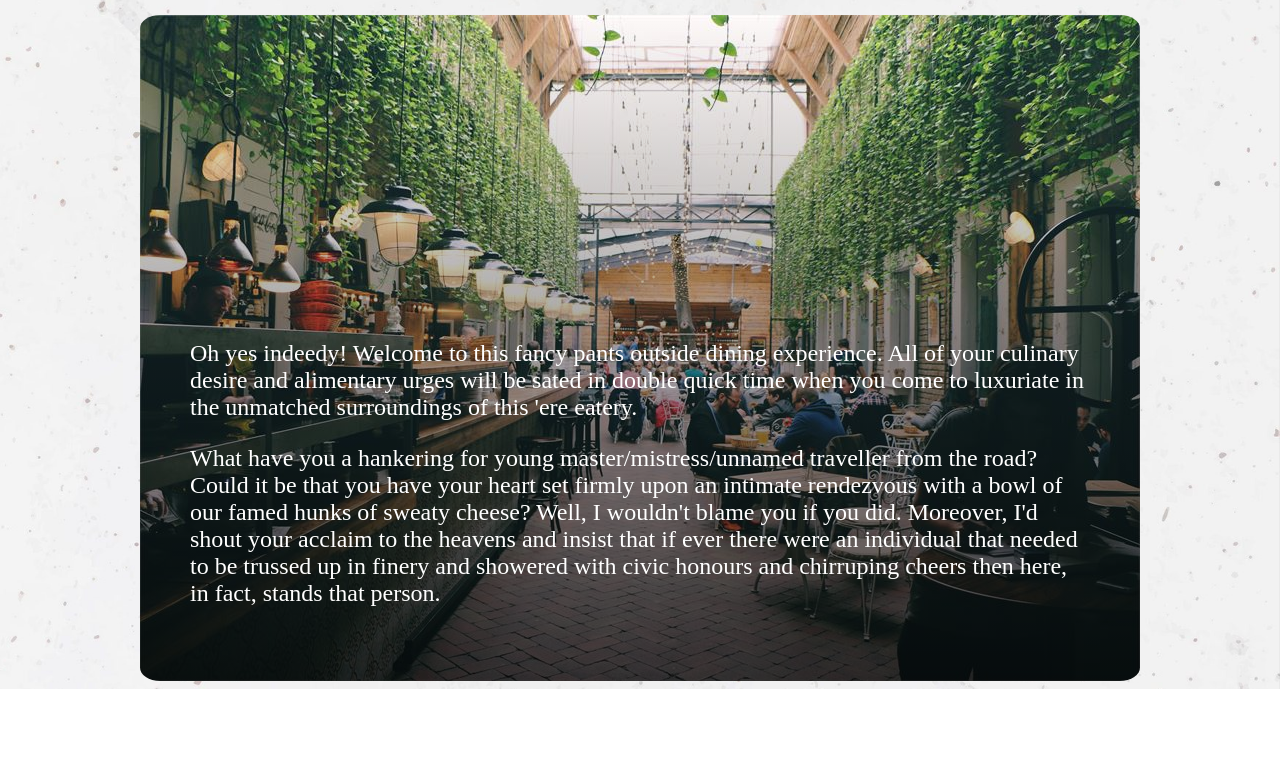
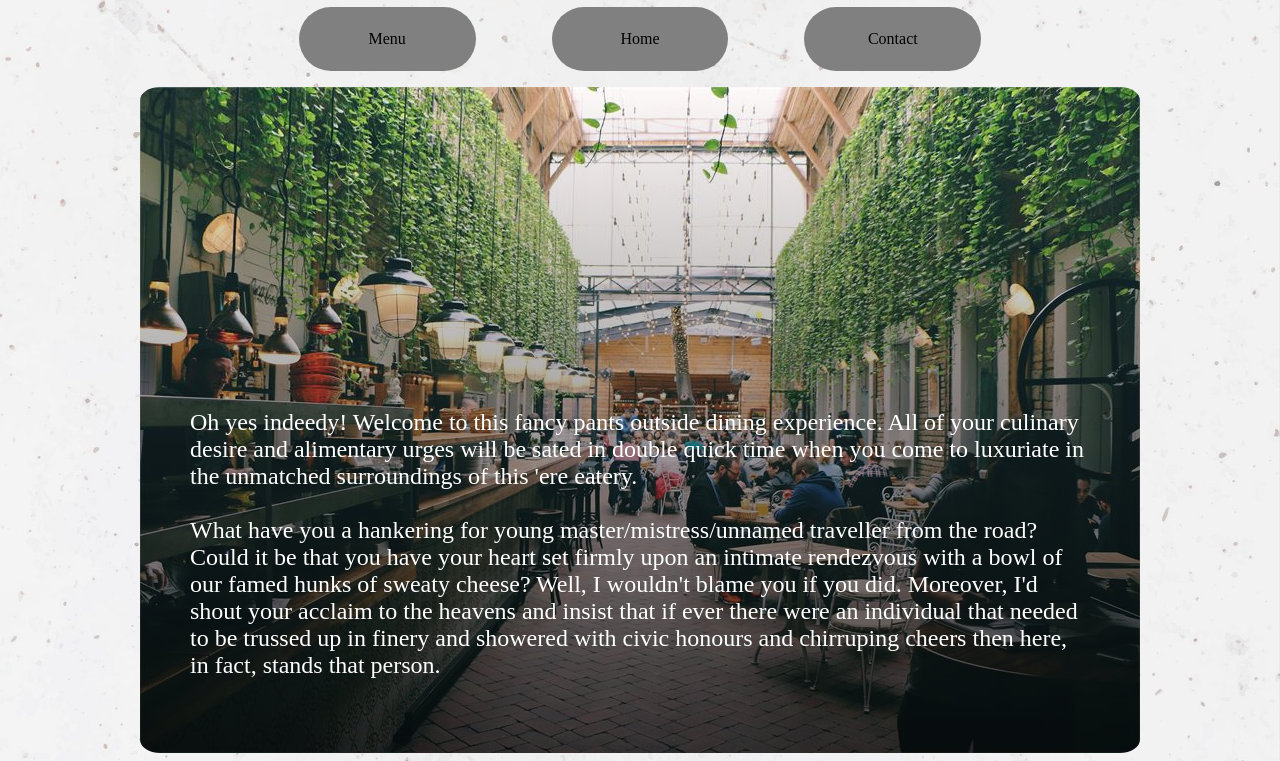
Before and after one commit to benpemberton/restaurantpage, a website built with webpack: page dist/index.html in a window 1280 px wide. Shown: the part 112-873 px from the top of the page. Before the commit the page ends 801 px from the top, so only its background shows below. Built offline with nearby package versions, Linux system fonts and the light colour scheme; a web font is replaced by a local one.

Commit message:
initial module builds welcome page and tabs. Now need to work on tab functionality with other modules.

```diff
--- a/package.json
+++ b/package.json
@@ -4,7 +4,9 @@
   "description": "",
   "main": "index.js",
   "scripts": {
-    "test": "echo \"Error: no test specified\" && exit 1"
+    "test": "echo \"Error: no test specified\" && exit 1",
+    "watch": "webpack --watch",
+    "build": "webpack"
   },
   "author": "",
   "license": "ISC",
--- a/src/index.js
+++ b/src/index.js
@@ -1 +1,3 @@
-console.log('linked up');
+import { pageLoad } from './initial.js';
+
+window.onload = pageLoad();
--- a/src/initial.js
+++ b/src/initial.js
@@ -1,4 +1,4 @@
-const pageLoad = (() => {
+const pageLoad = () => {
     const headerDiv = document.createElement('div');
     headerDiv.setAttribute('id', 'header');
 
@@ -6,10 +6,52 @@ const pageLoad = (() => {
     title.textContent = 'Al Fresco Restaurant';
     headerDiv.appendChild(title);
 
+    const tabs = document.createElement('ul');
+
+    const makeTab = (name) => {
+        const link = document.createElement('li');
+
+        link.setAttribute('id', `${name}`);
+        link.setAttribute('class', 'tab');
+
+        link.textContent = `${name}`;
+
+        tabs.appendChild(link);
+    }
+
+    const menu = makeTab('Menu');
+    const home = makeTab('Home');
+    const contact = makeTab('Contact');
+
+    headerDiv.appendChild(tabs);
+
     const backgroundDiv = document.createElement('div');
     backgroundDiv.setAttribute('id', 'background');
 
     const copyDiv = document.createElement('div');
-    copyDiv.setAttribute('id', 'copy')
+    copyDiv.setAttribute('id', 'copy');
+    backgroundDiv.appendChild(copyDiv);
 
-}
+    const p = document.createElement('p');
+    p.innerHTML = `Oh yes indeedy! Welcome to this fancy pants
+    outside dining experience. All of your culinary desire and
+    alimentary urges will be sated in double quick time when you come
+    to luxuriate in the unmatched surroundings of this 'ere eatery.
+    <br/>
+    <br/>
+    What have you a hankering for young master/mistress/unnamed
+    traveller from the road? Could it be that you have your heart set
+    firmly upon an intimate rendezvous with a bowl of our famed hunks
+    of sweaty cheese? Well, I wouldn't blame you if you did. Moreover,
+    I'd shout your acclaim to the heavens and insist that if ever there
+    were an individual that needed to be trussed up in finery and
+    showered with civic honours and chirruping cheers then here, in
+    fact, stands that person.`;
+    copyDiv.appendChild(p);
+
+    const content = document.querySelector('#content');
+    content.appendChild(headerDiv);
+    content.appendChild(backgroundDiv);
+};
+
+export { pageLoad };
--- a/src/styles.css
+++ b/src/styles.css
@@ -4,11 +4,9 @@ body {
 }
 
 #header {
-    display: flex;
-    justify-content: center;
-    align-items: center;
     max-width: 1000px;
-    margin: 0 auto;
+    /* margin: 0 auto; */
+    padding: 0 20%;
 }
 
 h1 {
@@ -16,6 +14,24 @@ h1 {
     font-weight: 400;
     font-style: normal;
     font-size: 3em;
+    text-align: center;
+}
+
+ul {
+    list-style: none;
+    display: flex;
+    justify-content: center;
+    align-items: center;
+    padding: 0;
+}
+
+li {
+    width: 80px;
+    text-align: center;
+    margin: 0 5%;
+    padding: 3% 7%;
+    background-color: grey;
+    border-radius: 50px;
 }
 
 p {
--- a/webpack.config.js
+++ b/webpack.config.js
@@ -1,9 +1,14 @@
 const path = require('path');
 
 module.exports = {
-  entry: './src/index.js',
+  mode: 'development',
+  entry: {
+      index: './src/index.js',
+      initial: './src/initial.js',
+  },
+  devtool: 'inline-source-map',
   output: {
-    filename: 'main.js',
+    filename: '[name].bundle.js',
     path: path.resolve(__dirname, 'dist'),
   },
 };
```
Also changed, not shown: dist/index.bundle.js (added), dist/index.html, dist/initial.bundle.js (added), dist/main.js, src/intial.js (deleted).
